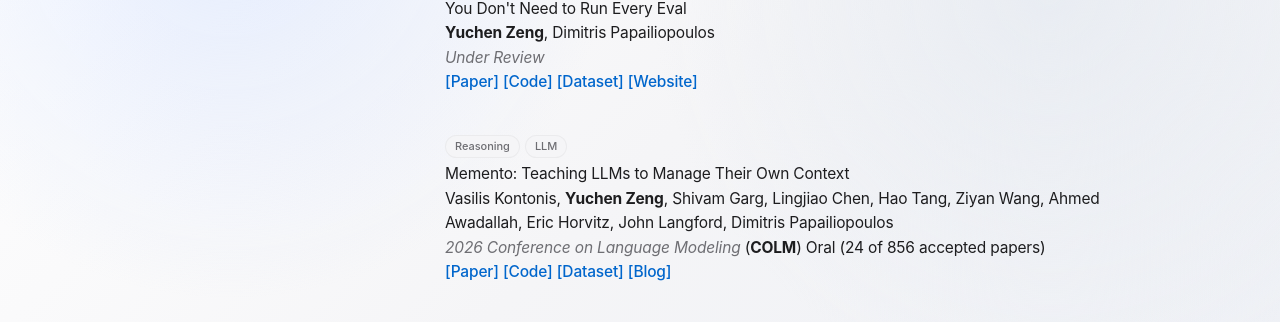
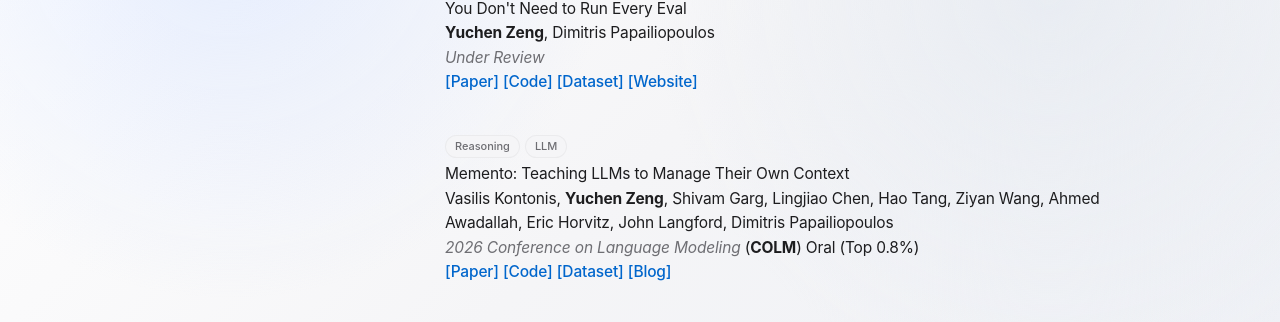
Before and after one commit to yzeng58/yzeng58.github.io, a plain HTML site: page index.html in a window 1280 px wide. Shown: the part 950-1272 px from the top of the page. Drawn offline with nearby package versions, Linux system fonts and the light colour scheme; a script that the page names is missing; some icons are missing.

Commit message:
Memento COLM 2026 Oral: show as top 0.8%
Co-Authored-By: Claude Opus 5.5 <noreply@anthropic.com>

```diff
--- a/index.html
+++ b/index.html
@@ -108,7 +108,7 @@
       <div class="pub-tags"><span class="pub-tag">Reasoning</span><span class="pub-tag">LLM</span></div>
       Memento: Teaching LLMs to Manage Their Own Context<br>
       Vasilis Kontonis, <b>Yuchen Zeng</b>, Shivam Garg, Lingjiao Chen, Hao Tang, Ziyan Wang, Ahmed Awadallah, Eric Horvitz, John Langford, Dimitris Papailiopoulos<br>
-      <i>2026 Conference on Language Modeling</i> (<b>COLM</b>) Oral (24 of 856 accepted papers)<br>
+      <i>2026 Conference on Language Modeling</i> (<b>COLM</b>) Oral (Top 0.8%)<br>
       <a href="https://arxiv.org/pdf/2604.09852">[Paper]</a>
       <a href="https://github.com/microsoft/memento">[Code]</a>
       <a href="https://huggingface.co/datasets/microsoft/OpenMementos">[Dataset]</a>
```
Also changed, not shown: 1 other file.
